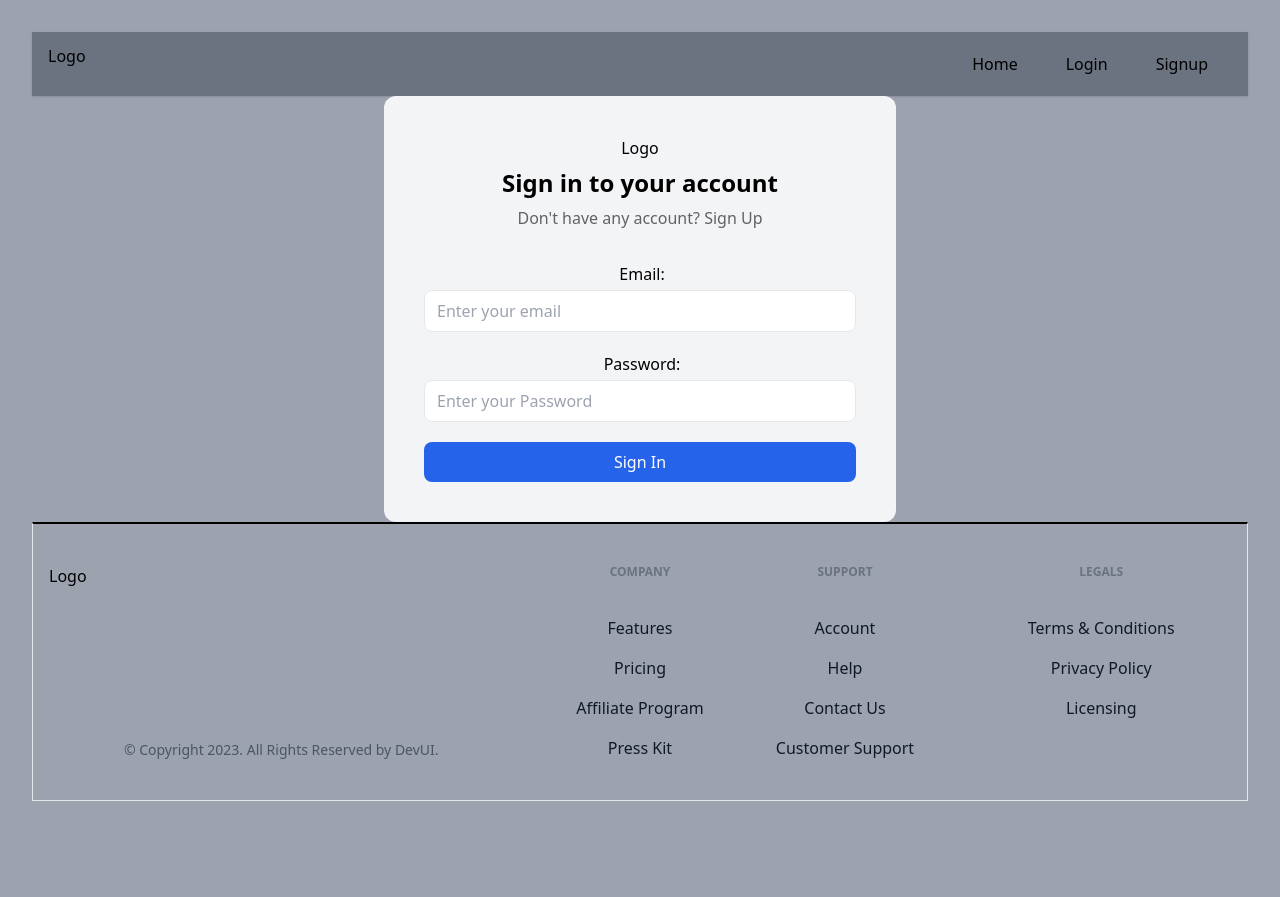
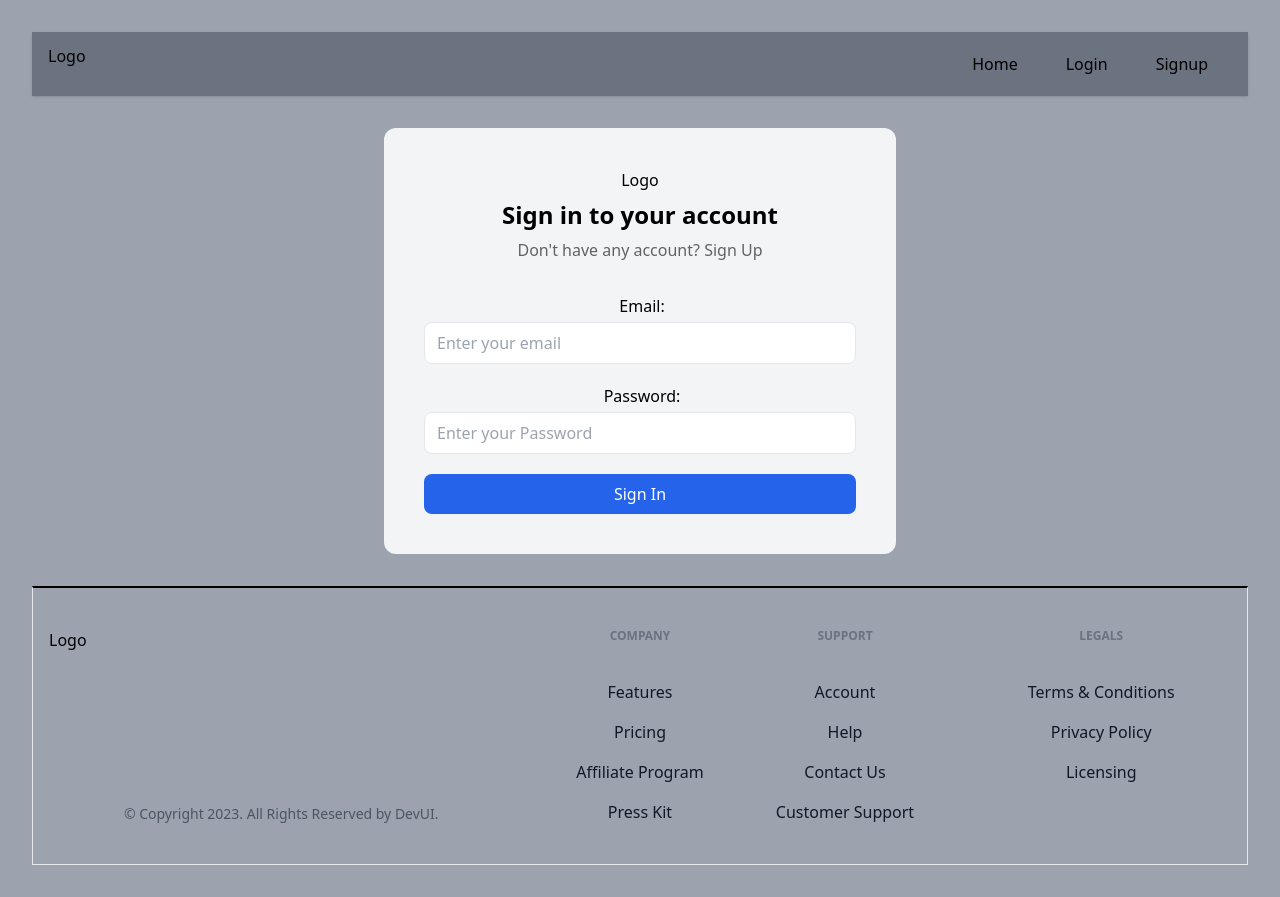
Before and after one commit to DKRESPAWN/appwriteblog, a React (Vite) app: page /login in a window 1280 px wide. Before the commit the page ends 864 px from the top, so only its background shows below. Built offline with nearby package versions, Linux system fonts and the light colour scheme; no server answers.

Commit message:
content correction + div

```diff
--- a/src/components/Login.jsx
+++ b/src/components/Login.jsx
@@ -30,7 +30,7 @@
   };
 
   return (
-    <div className="flex items-center justify-center w-full">
+    <div className="flex items-center justify-center py-8">
       <div
         className={`mx-auto w-full max-w-lg bg-gray-100 rounded-xl p-10 border-black/10 `}
       >
```
